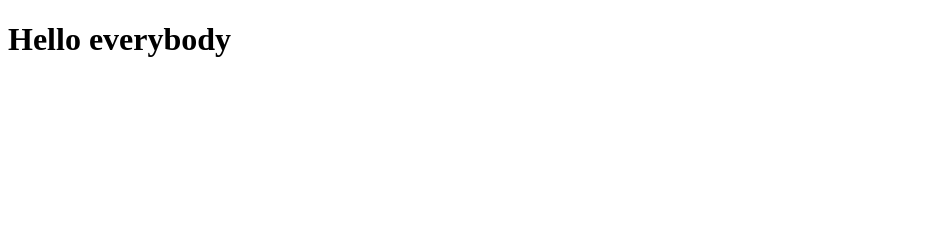
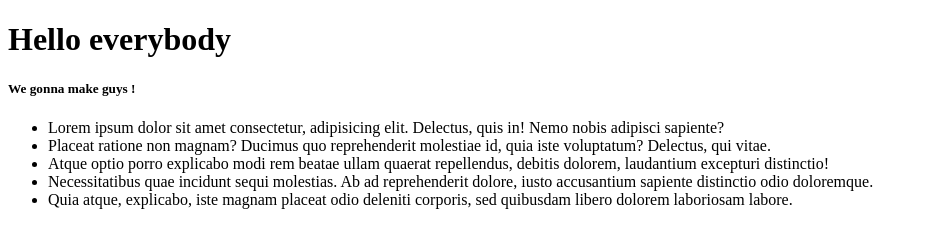
Before and after one commit to xKrompo/11.04.24_goup, a plain HTML site: page index.html in a window 1280 px wide. Shown: the whole page, without its empty margins (0-928 px from the left). Drawn offline with Linux system fonts and the light colour scheme.

Commit message:
Ul was added

```diff
--- a/index.html
+++ b/index.html
@@ -7,5 +7,13 @@
 </head>
 <body>
     <h1>Hello everybody</h1>
+    <h5>We gonna make guys !</h5>
+    <ul>
+        <li>Lorem ipsum dolor sit amet consectetur, adipisicing elit. Delectus, quis in! Nemo nobis adipisci sapiente?</li>
+        <li>Placeat ratione non magnam? Ducimus quo reprehenderit molestiae id, quia iste voluptatum? Delectus, qui vitae.</li>
+        <li>Atque optio porro explicabo modi rem beatae ullam quaerat repellendus, debitis dolorem, laudantium excepturi distinctio!</li>
+        <li>Necessitatibus quae incidunt sequi molestias. Ab ad reprehenderit dolore, iusto accusantium sapiente distinctio odio doloremque.</li>
+        <li>Quia atque, explicabo, iste magnam placeat odio deleniti corporis, sed quibusdam libero dolorem laboriosam labore.</li>
+    </ul>
 </body>
 </html>
```
